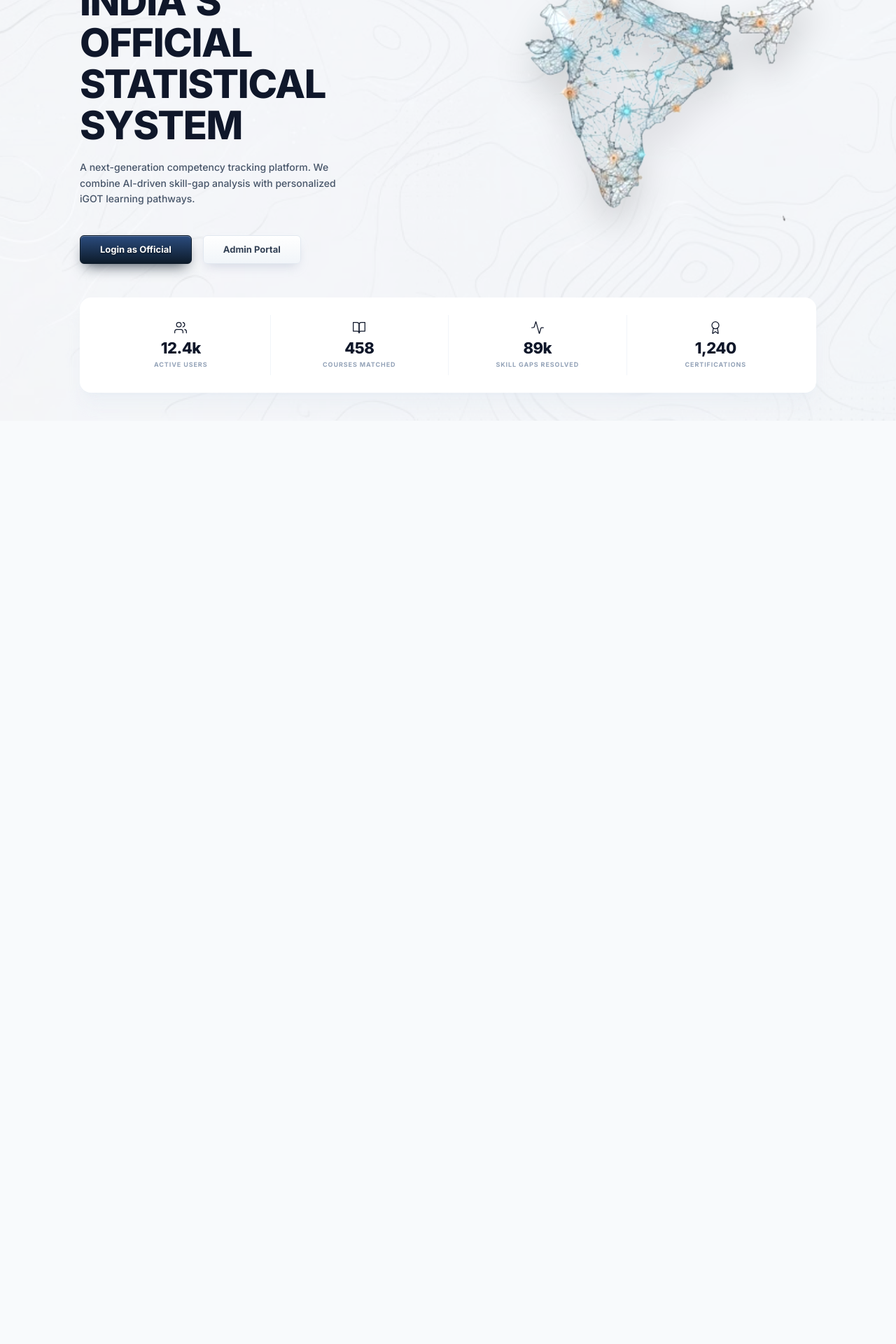
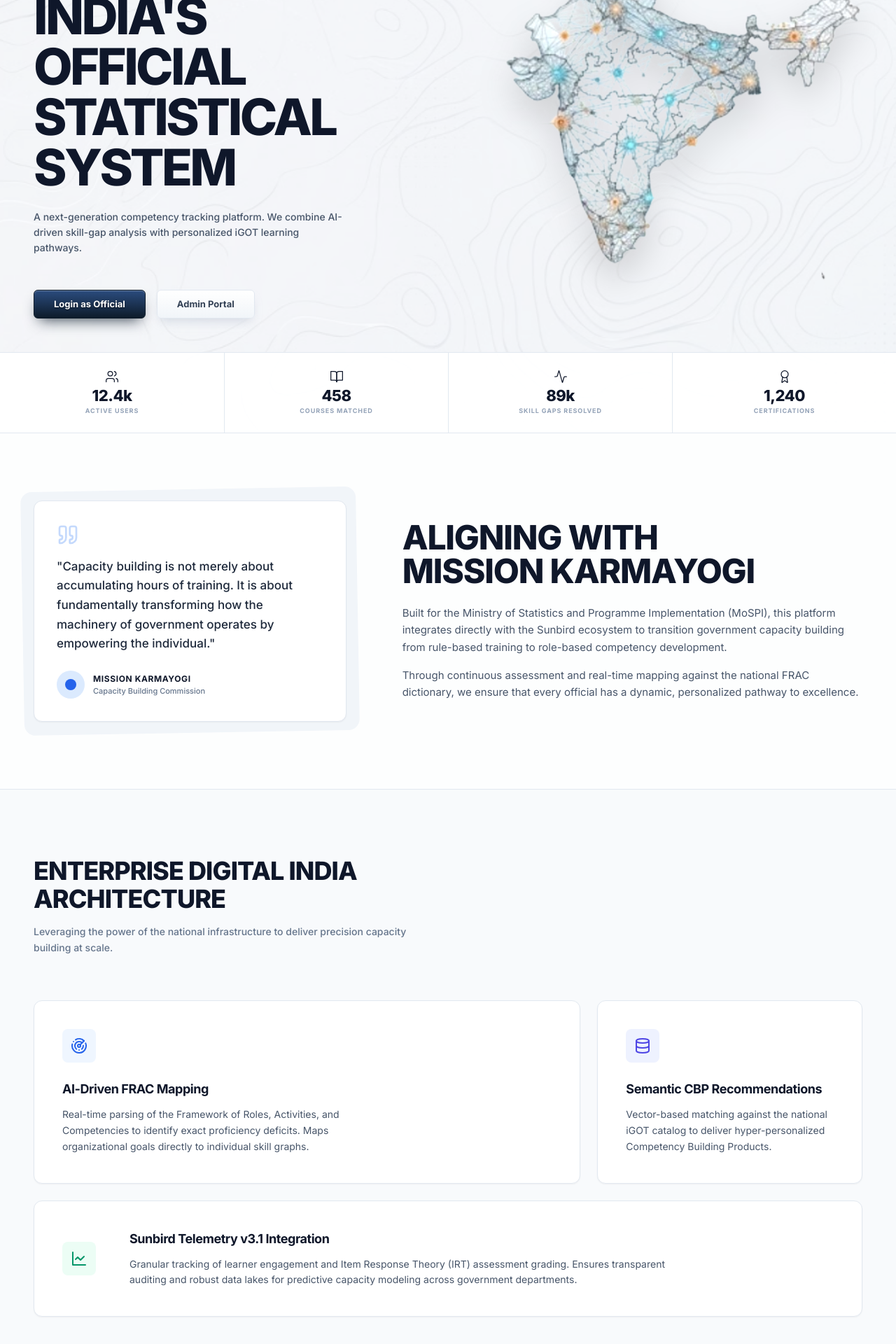
Before and after one commit to sih26101av/sih26101, a React (Vite) app in the folder frontend/: page / in a window 1280 px wide. Shown: the part 266-2186 px from the top of the page at 70% size. Before the commit the page ends 867 px from the top, so only its background shows below. Built offline with nearby package versions, Linux system fonts and the light colour scheme; no server answers; the HTML template or start-up script is replaced by a standard one.

Commit message:
feat: refactor landing page layout, add about/features sections, and integrate UserWay accessibility widget

```diff
--- a/frontend/index.html
+++ b/frontend/index.html
@@ -16,5 +16,7 @@
   <body>
     <div id="root"></div>
     <script type="module" src="/src/main.tsx"></script>
+    <!-- UserWay Accessibility Widget -->
+    <script src="https://cdn.userway.org/widget.js" data-account="CoZlnsABU1"></script>
   </body>
 </html>
--- a/frontend/src/pages/LandingPage.tsx
+++ b/frontend/src/pages/LandingPage.tsx
@@ -1,16 +1,25 @@
 import React from 'react';
 import { Link } from 'react-router-dom';
-import { Users, BookOpen, Activity, Award, Hash, ArrowRight, Sun, Moon } from 'lucide-react';
+import { Users, BookOpen, Activity, Award, Hash, ArrowRight, Sun, Moon, Radar, Database, LineChart, Quote } from 'lucide-react';
 import { useTheme } from '../hooks/useTheme';
 
 const LandingPage: React.FC = () => {
   const { theme, toggleTheme } = useTheme();
 
+  const handleScroll = (e: React.MouseEvent<HTMLAnchorElement, MouseEvent>, id: string) => {
+    e.preventDefault();
+    const element = document.getElementById(id);
+    if (element) {
+      element.scrollIntoView({ behavior: 'smooth' });
+    }
+  };
+
   return (
-    <div className="min-h-screen font-sans flex flex-col relative bg-[#f8fafc] dark:bg-slate-900 transition-colors duration-300 overflow-hidden">
-      {/* Background Image Layer */}
+    <div className="font-sans relative bg-[#f8fafc] dark:bg-slate-900 transition-colors duration-300 overflow-x-hidden text-slate-600 dark:text-slate-400">
+
+      {/* Background Image Layer - Fixed to flow seamlessly */}
       <div
-        className="absolute inset-0 z-0 pointer-events-none opacity-[0.25] dark:opacity-10 dark:invert"
+        className="fixed inset-0 z-0 pointer-events-none opacity-[0.25] dark:opacity-10 dark:invert"
         style={{
           backgroundImage: `url('/bg-new-topo.png')`,
           backgroundSize: 'cover',
@@ -18,11 +27,13 @@
           transform: 'scale(1.2) translateX(-5%)'
         }}
       />
-      <div className="max-w-[1100px] w-full mx-auto px-6 flex flex-col flex-1 relative z-10">
+
+      {/* Hero Container (Full Screen) */}
+      <div className="min-h-screen flex flex-col relative z-10">
+        <div className="max-w-[1440px] w-full mx-auto px-6 md:px-12 flex flex-col flex-1 relative">
 
           {/* Navbar */}
           <header className="py-8 flex items-center justify-between">
-
             {/* Logo Block */}
             <div className="flex flex-col cursor-default">
               <div className="flex items-center gap-1.5">
@@ -40,9 +51,9 @@
             {/* Nav & Action */}
             <div className="flex items-center gap-8">
               <nav className="hidden md:flex items-center gap-6">
-              <a href="#" className="text-[11px] font-bold text-slate-700 dark:text-slate-300 hover:text-black dark:hover:text-white tracking-wide transition-colors">HOME</a>
-              <a href="#" className="text-[11px] font-bold text-slate-700 dark:text-slate-300 hover:text-black dark:hover:text-white tracking-wide transition-colors">ABOUT</a>
-              <a href="#" className="text-[11px] font-bold text-slate-700 dark:text-slate-300 hover:text-black dark:hover:text-white tracking-wide transition-colors">FEATURES</a>
+                <a href="#" onClick={(e) => handleScroll(e, 'hero')} className="text-[11px] font-bold text-slate-700 dark:text-slate-300 hover:text-black dark:hover:text-white tracking-wide transition-colors">HOME</a>
+                <a href="#about" onClick={(e) => handleScroll(e, 'about')} className="text-[11px] font-bold text-slate-700 dark:text-slate-300 hover:text-black dark:hover:text-white tracking-wide transition-colors">ABOUT</a>
+                <a href="#features" onClick={(e) => handleScroll(e, 'features')} className="text-[11px] font-bold text-slate-700 dark:text-slate-300 hover:text-black dark:hover:text-white tracking-wide transition-colors">FEATURES</a>
               </nav>
 
               <div className="flex items-center gap-4">
@@ -58,34 +69,34 @@
                   to="/login"
                   className="flex items-center gap-1.5 px-4 py-2 bg-[#e0f2fe] dark:bg-blue-900/40 hover:bg-[#bae6fd] dark:hover:bg-blue-800/60 text-[#0369a1] dark:text-blue-300 text-[11px] font-bold rounded-md shadow-sm transition-all"
                 >
-                DASHBOARD <ArrowRight className="w-3.5 h-3.5" />
+                  Sign In <ArrowRight className="w-3.5 h-3.5" />
                 </Link>
               </div>
             </div>
           </header>
 
           {/* Hero Section */}
-        <main className="flex-1 flex flex-col lg:flex-row items-center justify-between pt-6 pb-12">
+          <main id="hero" className="flex-1 w-full grid grid-cols-1 lg:grid-cols-12 items-center gap-8 lg:gap-4 pt-6 pb-12">
 
             {/* Left Content */}
-          <div className="w-full lg:w-[55%] flex flex-col items-start text-left z-10">
+            <div className="lg:col-span-5 flex flex-col items-start text-left z-10">
 
               <div className="inline-flex items-center gap-1.5 px-3 py-1.5 rounded-full bg-slate-100 dark:bg-slate-800/80 border border-slate-200/60 dark:border-slate-700 text-slate-600 dark:text-slate-300 text-[11px] font-medium mb-6 shadow-sm transition-colors duration-300">
                 <Hash className="w-3 h-3 text-[#f59e0b]" />
                 Powered by MoSPI AI Engine
               </div>
 
-            <h1 className="text-[2.75rem] md:text-[3.5rem] leading-[1.05] font-extrabold tracking-tight text-[#0f172a] dark:text-white mb-5 uppercase transition-colors duration-300">
+              <h1 className="text-5xl md:text-6xl lg:text-7xl leading-[1.05] font-extrabold tracking-tighter text-[#0f172a] dark:text-white mb-6 uppercase transition-colors duration-300">
                 Empowering India's <br/>
                 Official Statistical <br/>
                 System
               </h1>
 
-            <p className="text-[13px] md:text-[14px] text-slate-600 dark:text-slate-400 max-w-[400px] leading-[1.6] mb-8 font-medium transition-colors duration-300">
+              <p className="text-[13px] md:text-[14px] text-slate-600 dark:text-slate-400 max-w-md leading-[1.6] font-medium transition-colors duration-300">
                 A next-generation competency tracking platform. We combine AI-driven skill-gap analysis with personalized iGOT learning pathways.
               </p>
 
-            <div className="flex flex-col sm:flex-row gap-4 mt-2">
+              <div className="flex flex-col sm:flex-row gap-4 mt-12">
                 <Link
                   to="/login"
                   className="px-7 py-2.5 bg-gradient-to-b from-[#2b4c7e] to-[#0d1b2a] dark:from-blue-600 dark:to-blue-900 border border-[#0d1b2a] dark:border-blue-900 text-white text-[13px] font-bold rounded-[6px] shadow-[0_10px_20px_-8px_rgba(13,27,42,0.8),inset_0_1px_1px_rgba(255,255,255,0.3)] hover:from-[#3a5d91] hover:to-[#162a42] transition-all text-center"
@@ -103,52 +114,144 @@
             </div>
 
             {/* Right Content - Map Image */}
-          <div className="w-full lg:w-[45%] mt-8 lg:mt-0 relative flex justify-center lg:justify-end items-center pointer-events-none">
+            <div className="lg:col-span-7 relative flex justify-center lg:justify-end items-center pointer-events-none mt-8 lg:mt-0">
               <img
                 src="/india-map.png"
                 alt="India Skill Network Map"
-              className="w-full max-w-[450px] object-contain mix-blend-darken dark:mix-blend-screen dark:invert transition-all duration-300"
+                className="w-full max-w-[550px] object-contain mix-blend-darken dark:mix-blend-screen dark:invert transition-all duration-300"
                 style={{ filter: 'drop-shadow(0 25px 25px rgba(0, 0, 0, 0.15)) brightness(1.05)' }}
               />
             </div>
           </main>
+        </div>
 
         {/* Metrics Section */}
-        <section className="w-full pb-10 z-10 mt-auto">
-          <div className="w-full grid grid-cols-2 md:grid-cols-4 bg-white dark:bg-slate-800/80 backdrop-blur-sm shadow-xl shadow-slate-200/40 dark:shadow-none border border-transparent dark:border-slate-700/60 rounded-2xl py-6 px-4 divide-y md:divide-y-0 md:divide-x divide-slate-100 dark:divide-slate-700 transition-colors duration-300">
-
+        <section className="relative z-20 w-full mt-auto bg-white/95 dark:bg-slate-900/95 backdrop-blur-md border-t border-slate-200 dark:border-slate-800 transition-colors duration-300">
+          <div className="w-full max-w-[1440px] mx-auto grid grid-cols-2 md:grid-cols-4">
             {/* Metric 1 */}
-            <div className="flex flex-col items-center justify-center py-2">
-              <Users className="w-5 h-5 text-[#0f172a] dark:text-blue-400 stroke-[1.5] mb-2" />
+            <div className="flex flex-col items-center justify-center py-6">
+              <Users className="w-5 h-5 text-[#0f172a] dark:text-blue-400 stroke-[1.5] mb-1.5" />
               <h3 className="text-[22px] font-extrabold text-[#0f172a] dark:text-white tracking-tight leading-none">12.4k</h3>
-              <p className="text-[9px] font-bold text-slate-400 dark:text-slate-500 tracking-widest uppercase mt-1.5">Active Users</p>
+              <p className="text-[9px] font-bold text-slate-400 dark:text-slate-500 tracking-widest uppercase mt-1">Active Users</p>
+            </div>
+            {/* Metric 2 */}
+            <div className="flex flex-col items-center justify-center py-6 border-l border-slate-200 dark:border-slate-800">
+              <BookOpen className="w-5 h-5 text-[#0f172a] dark:text-blue-400 stroke-[1.5] mb-1.5" />
+              <h3 className="text-[22px] font-extrabold text-[#0f172a] dark:text-white tracking-tight leading-none">458</h3>
+              <p className="text-[9px] font-bold text-slate-400 dark:text-slate-500 tracking-widest uppercase mt-1">Courses Matched</p>
+            </div>
+            {/* Metric 3 */}
+            <div className="flex flex-col items-center justify-center py-6 border-t md:border-t-0 md:border-l border-slate-200 dark:border-slate-800">
+              <Activity className="w-5 h-5 text-[#0f172a] dark:text-blue-400 stroke-[1.5] mb-1.5" />
+              <h3 className="text-[22px] font-extrabold text-[#0f172a] dark:text-white tracking-tight leading-none">89k</h3>
+              <p className="text-[9px] font-bold text-slate-400 dark:text-slate-500 tracking-widest uppercase mt-1">Skill Gaps Resolved</p>
+            </div>
+            {/* Metric 4 */}
+            <div className="flex flex-col items-center justify-center py-6 border-t md:border-t-0 border-l border-slate-200 dark:border-slate-800">
+              <Award className="w-5 h-5 text-[#0f172a] dark:text-blue-400 stroke-[1.5] mb-1.5" />
+              <h3 className="text-[22px] font-extrabold text-[#0f172a] dark:text-white tracking-tight leading-none">1,240</h3>
+              <p className="text-[9px] font-bold text-slate-400 dark:text-slate-500 tracking-widest uppercase mt-1">Certifications</p>
+            </div>
+          </div>
+        </section>
       </div>
 
-            {/* Metric 2 */}
-            <div className="flex flex-col items-center justify-center py-2">
-              <BookOpen className="w-5 h-5 text-[#0f172a] dark:text-blue-400 stroke-[1.5] mb-2" />
-              <h3 className="text-[22px] font-extrabold text-[#0f172a] dark:text-white tracking-tight leading-none">458</h3>
-              <p className="text-[9px] font-bold text-slate-400 dark:text-slate-500 tracking-widest uppercase mt-1.5">Courses Matched</p>
+      {/* About Section */}
+      <section id="about" className="relative z-10 w-full py-24 px-6 md:px-12 bg-white/70 dark:bg-slate-900/70 border-t border-slate-200 dark:border-slate-800">
+        <div className="max-w-[1440px] mx-auto grid grid-cols-1 lg:grid-cols-12 gap-12 lg:gap-20 items-center">
+          <div className="lg:col-span-5 relative">
+            <div className="absolute -inset-4 bg-slate-100 dark:bg-slate-800/50 rounded-2xl -z-10 transform -rotate-1"></div>
+            <div className="bg-white dark:bg-slate-800 p-8 rounded-xl shadow-sm border border-slate-200 dark:border-slate-700">
+              <Quote className="w-8 h-8 text-blue-500/30 mb-4" />
+              <p className="text-[17px] font-medium leading-relaxed text-slate-800 dark:text-slate-200">
+                "Capacity building is not merely about accumulating hours of training. It is about fundamentally transforming how the machinery of government operates by empowering the individual."
+              </p>
+              <div className="mt-6 flex items-center gap-3">
+                <div className="w-10 h-10 rounded-full bg-blue-100 dark:bg-blue-900/50 flex items-center justify-center">
+                  <div className="w-4 h-4 rounded-full bg-blue-600 dark:bg-blue-400" />
+                </div>
+                <div>
+                  <div className="text-[12px] font-bold text-slate-900 dark:text-white uppercase tracking-wider">Mission Karmayogi</div>
+                  <div className="text-[11px] font-medium text-slate-500">Capacity Building Commission</div>
+                </div>
+              </div>
+            </div>
           </div>
 
-            {/* Metric 3 */}
-            <div className="flex flex-col items-center justify-center py-2">
-              <Activity className="w-5 h-5 text-[#0f172a] dark:text-blue-400 stroke-[1.5] mb-2" />
-              <h3 className="text-[22px] font-extrabold text-[#0f172a] dark:text-white tracking-tight leading-none">89k</h3>
-              <p className="text-[9px] font-bold text-slate-400 dark:text-slate-500 tracking-widest uppercase mt-1.5">Skill Gaps Resolved</p>
+          <div className="lg:col-span-7 flex flex-col items-start">
+            <h2 className="text-3xl md:text-5xl font-extrabold tracking-tight text-slate-900 dark:text-white mb-6 uppercase">
+              Aligning with <br/> Mission Karmayogi
+            </h2>
+            <p className="text-[15px] leading-relaxed max-w-2xl text-slate-600 dark:text-slate-400">
+              Built for the Ministry of Statistics and Programme Implementation (MoSPI), this platform integrates directly with the Sunbird ecosystem to transition government capacity building from rule-based training to role-based competency development.
+            </p>
+            <p className="text-[15px] leading-relaxed max-w-2xl mt-4 text-slate-600 dark:text-slate-400">
+              Through continuous assessment and real-time mapping against the national FRAC dictionary, we ensure that every official has a dynamic, personalized pathway to excellence.
+            </p>
+          </div>
+        </div>
+      </section>
+
+      {/* Features Section */}
+      <section id="features" className="relative z-10 w-full py-24 px-6 md:px-12 bg-slate-50/80 dark:bg-slate-950/80 border-t border-slate-200 dark:border-slate-800">
+        <div className="max-w-[1440px] mx-auto">
+          <div className="mb-16">
+            <h2 className="text-3xl md:text-4xl font-extrabold tracking-tight text-slate-900 dark:text-white uppercase mb-4">
+              Enterprise Digital India <br/> Architecture
+            </h2>
+            <p className="text-[14px] font-medium text-slate-500 max-w-xl leading-relaxed">
+              Leveraging the power of the national infrastructure to deliver precision capacity building at scale.
+            </p>
           </div>
 
-            {/* Metric 4 */}
-            <div className="flex flex-col items-center justify-center py-2">
-              <Award className="w-5 h-5 text-[#0f172a] dark:text-blue-400 stroke-[1.5] mb-2" />
-              <h3 className="text-[22px] font-extrabold text-[#0f172a] dark:text-white tracking-tight leading-none">1,240</h3>
-              <p className="text-[9px] font-bold text-slate-400 dark:text-slate-500 tracking-widest uppercase mt-1.5">Certifications</p>
+          {/* Bento Box Layout */}
+          <div className="grid grid-cols-1 md:grid-cols-2 lg:grid-cols-3 gap-6">
+
+            {/* Feature 1 (Spans 2 columns on large screens) */}
+            <div className="lg:col-span-2 bg-white dark:bg-slate-900 border border-slate-200 dark:border-slate-800 rounded-xl p-8 md:p-10 shadow-sm hover:shadow-md transition-shadow">
+              <div className="w-12 h-12 bg-blue-50 dark:bg-blue-900/20 rounded-lg flex items-center justify-center mb-6">
+                <Radar className="w-6 h-6 text-blue-600 dark:text-blue-400" />
+              </div>
+              <h3 className="text-[18px] font-bold text-slate-900 dark:text-white tracking-tight mb-3">
+                AI-Driven FRAC Mapping
+              </h3>
+              <p className="text-[14px] leading-relaxed text-slate-600 dark:text-slate-400 max-w-md">
+                Real-time parsing of the Framework of Roles, Activities, and Competencies to identify exact proficiency deficits. Maps organizational goals directly to individual skill graphs.
+              </p>
+            </div>
+
+            {/* Feature 2 */}
+            <div className="bg-white dark:bg-slate-900 border border-slate-200 dark:border-slate-800 rounded-xl p-8 md:p-10 shadow-sm hover:shadow-md transition-shadow">
+              <div className="w-12 h-12 bg-indigo-50 dark:bg-indigo-900/20 rounded-lg flex items-center justify-center mb-6">
+                <Database className="w-6 h-6 text-indigo-600 dark:text-indigo-400" />
+              </div>
+              <h3 className="text-[18px] font-bold text-slate-900 dark:text-white tracking-tight mb-3">
+                Semantic CBP Recommendations
+              </h3>
+              <p className="text-[14px] leading-relaxed text-slate-600 dark:text-slate-400">
+                Vector-based matching against the national iGOT catalog to deliver hyper-personalized Competency Building Products.
+              </p>
+            </div>
+
+            {/* Feature 3 (Full width or standard span) */}
+            <div className="lg:col-span-3 bg-white dark:bg-slate-900 border border-slate-200 dark:border-slate-800 rounded-xl p-8 md:p-10 shadow-sm hover:shadow-md transition-shadow flex flex-col md:flex-row items-start md:items-center gap-6 md:gap-12">
+              <div className="flex-shrink-0 w-12 h-12 bg-emerald-50 dark:bg-emerald-900/20 rounded-lg flex items-center justify-center">
+                <LineChart className="w-6 h-6 text-emerald-600 dark:text-emerald-400" />
+              </div>
+              <div>
+                <h3 className="text-[18px] font-bold text-slate-900 dark:text-white tracking-tight mb-3">
+                  Sunbird Telemetry v3.1 Integration
+                </h3>
+                <p className="text-[14px] leading-relaxed text-slate-600 dark:text-slate-400 max-w-3xl">
+                  Granular tracking of learner engagement and Item Response Theory (IRT) assessment grading. Ensures transparent auditing and robust data lakes for predictive capacity modeling across government departments.
+                </p>
+              </div>
             </div>
 
           </div>
+        </div>
       </section>
 
-      </div>
     </div>
   );
 };
```
Lines whose indentation alone changed are shown as unchanged.
